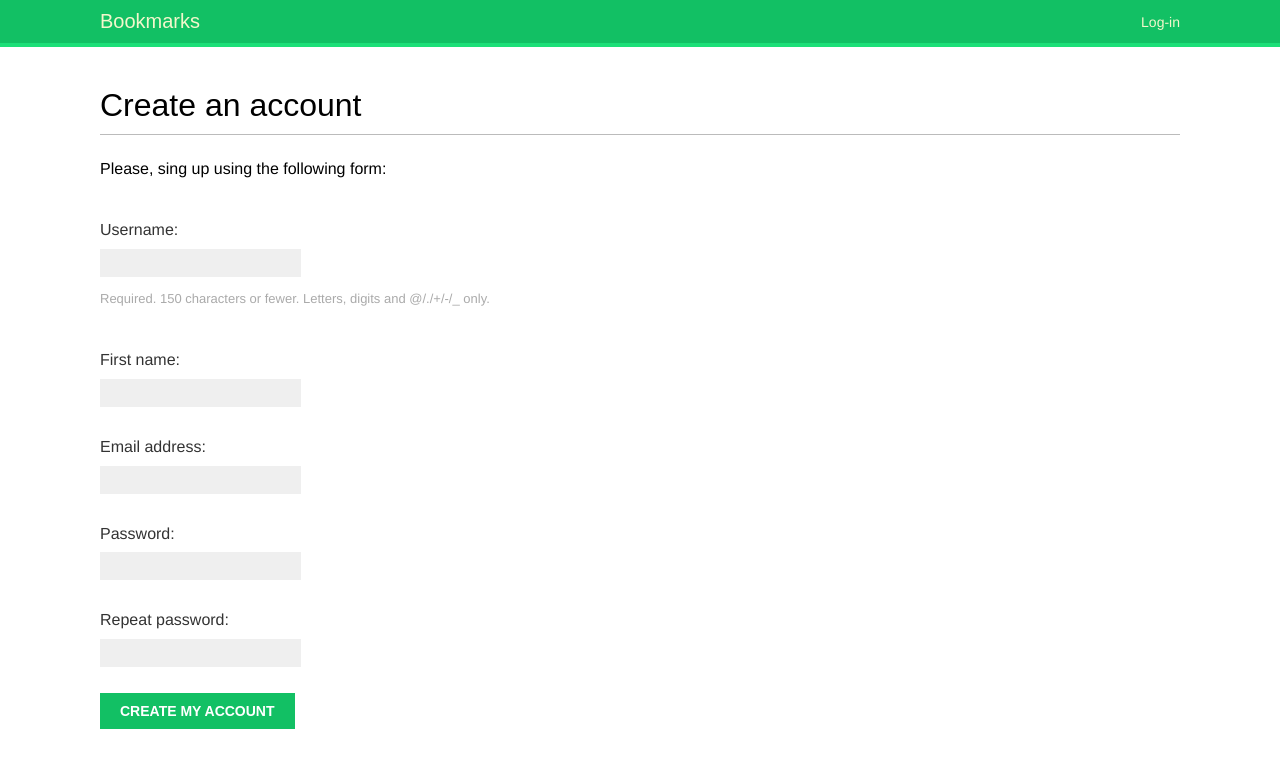
After one commit to karlbehrensg/bookmarks, a Django app: page /account/register/ in a window 1280 px wide. The commit adds this page. Shown: the top 768 px of the page. Run offline with Django 3.2, Linux system fonts and the light colour scheme; some web fonts are replaced.

Commit message:
User registration

```diff
--- a/bookmarks/account/forms.py
+++ b/bookmarks/account/forms.py
@@ -1,5 +1,22 @@
 from django import forms
+from django.contrib.auth.models import User
 
 class LoginForm(forms.Form):
     username = forms.CharField()
     password = forms.CharField(widget=forms.PasswordInput)
+
+
+class UserRegistrationForm(forms.ModelForm):
+    password = forms.CharField(label='Password', widget=forms.PasswordInput)
+    password2 = forms.CharField(label='Repeat password', widget=forms.PasswordInput)
+
+    class Meta:
+        model = User
+        fields = ('username', 'first_name', 'email')
+
+
+    def clean_password2(self):
+        cd = self.cleaned_data
+        if cd['password'] != cd['password2']:
+            raise forms.ValidationError('Passwords don\'t match.')
+        return cd['password2']
--- /dev/null
+++ b/bookmarks/account/templates/account/register.html
@@ -0,0 +1,13 @@
+{% extends "base.html" %}
+
+{% block title %}Create an account{% endblock %}
+
+{% block content %}
+    <h1>Create an account</h1>
+    <p>Please, sing up using the following form:</p>
+    <form method="POST">
+        {{ user_form.as_p }}
+        {% csrf_token %}
+        <p><input type="submit" value="Create my account"></p>
+    </form>
+{% endblock %}
--- a/bookmarks/account/templates/registration/login.html
+++ b/bookmarks/account/templates/registration/login.html
@@ -10,7 +10,8 @@
             Please try again.
         </p>
     {% else %}
-        <p>Please, use the following formr to log-in:</p>
+        <p>Please, use the following form to log-in: If you don't have an
+        account <a href="{% url 'register' %}">register here</a></p>
     {% endif %}
     <div class="login-form">
         <form action="{% url 'login' %}" method="post">
--- a/bookmarks/account/urls.py
+++ b/bookmarks/account/urls.py
@@ -4,28 +4,8 @@ from . import views
 
 urlpatterns = [
     # post views
-    # path('login/', views.user_login, name='login'),
     path('login/', auth_views.LoginView.as_view(), name='login'),
     path('logout/', auth_views.LogoutView.as_view(), name='logout'),
     path('', views.dashboard, name='dashboard'),
-    # change password urls
-    # path('password_change/',
-    #     auth_views.PasswordChangeView.as_view(),
-    #     name='password_change'),
-    # path('password_change/done',
-    #     auth_views.PasswordChangeDoneView.as_view(),
-    #     name='password_change_done'),
-    # # reset password urls
-    # path('password_reset/',
-    #     auth_views.PasswordResetView.as_view(),
-    #     name='password_reset'),
-    # path('password_reset/done',
-    #     auth_views.PasswordResetDoneView.as_view(),
-    #     name='password_reset_done'),
-    # path('reset/<uidb64>/<token>',
-    #     auth_views.PasswordResetConfirmView.as_view(),
-    #     name='password_reset_confirm'),
-    # path('reset/done/',
-    #     auth_views.PasswordResetCompleteView.as_view(),
-    #     name='password_reset_complete'),
+    path('register/', views.register, name='register'),
 ]
--- a/bookmarks/account/views.py
+++ b/bookmarks/account/views.py
@@ -2,7 +2,7 @@ from django.contrib.auth.decorators import login_required
 from django.http import HttpResponse
 from django.shortcuts import render
 from django.contrib.auth import authenticate, login
-from .forms import LoginForm
+from .forms import LoginForm, UserRegistrationForm
 
 
 def user_login(request):
@@ -32,3 +32,27 @@ def dashboard(request):
     return render(  request,
                     'account/dashboard.html',
                     {'section': 'dashboard'})
+
+
+def register(request):
+    if request.method == 'POST':
+        user_form = UserRegistrationForm(request.POST)
+        if user_form.is_valid():
+            # Create a new user object but avoid saving it yet
+            new_user = user_form.save(commit=False)
+            # Set the chosen password
+            new_user.set_password(user_form.cleaned_data['password'])
+            # Save the User object
+            new_user.save()
+            return render(
+                request,
+                'account/register_done.html',
+                {'new_user': new_user}
+            )
+    else:
+        user_form = UserRegistrationForm()
+    return render(
+        request,
+        'account/register.html',
+        {'user_form': user_form}
+    )
```
Also changed, not shown: bookmarks/account/templates/account/register_done.html (added, +8 -0 lines).
